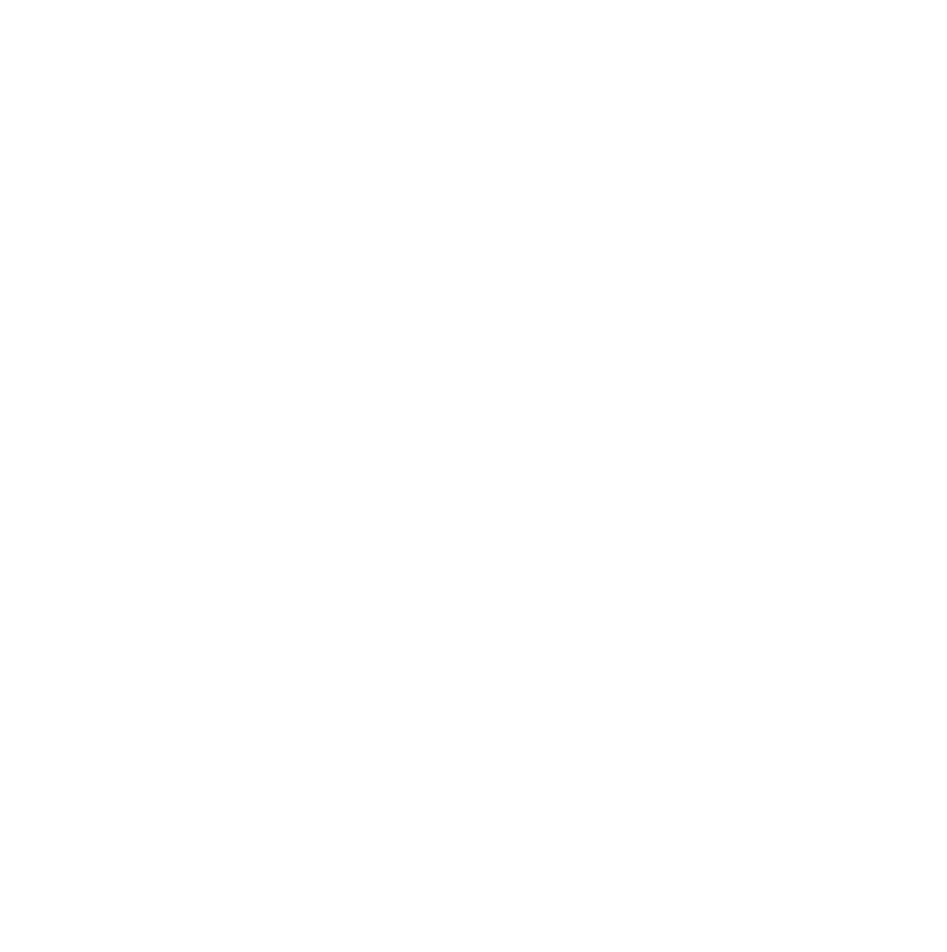
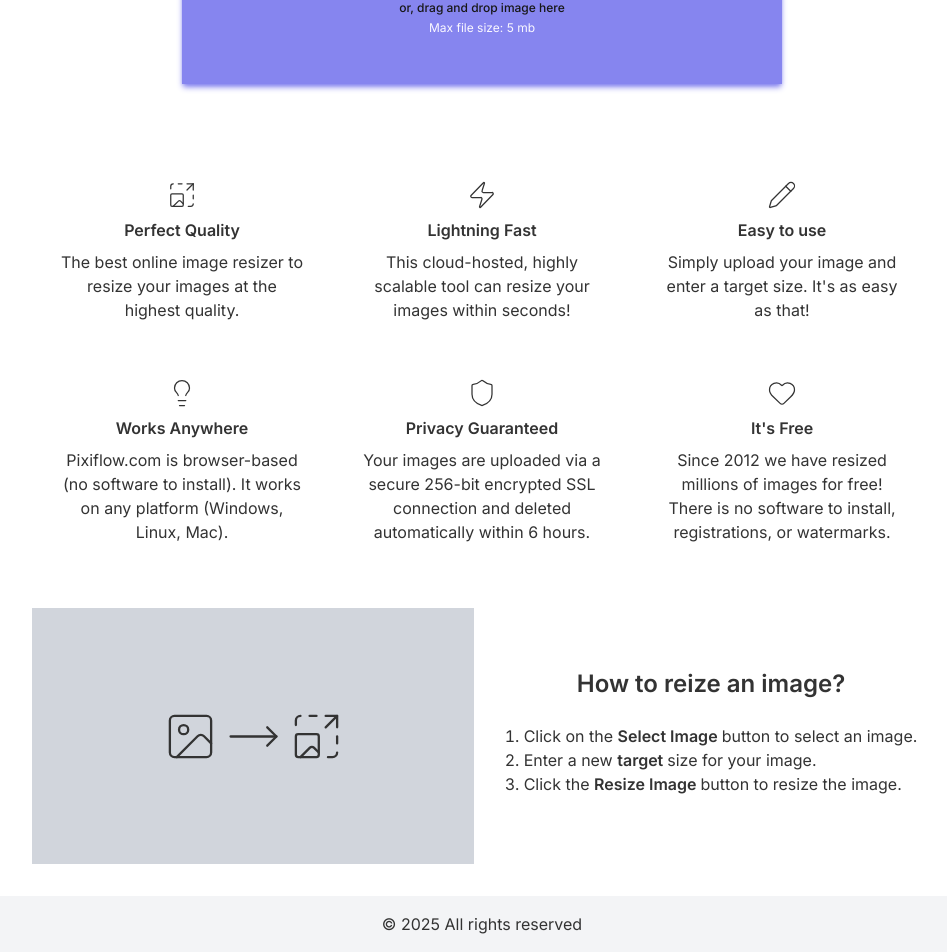
Before and after one commit to aditya-desai-19/Pixiflow, a Next.js app in the folder frontend/: page / in a window 1280 px wide. Shown: the part 467-1419 px from the top of the page, without its empty margins (158-1105 px from the left). Before the commit the page ends 800 px from the top, so only its background shows below. Built offline with nearby package versions, Linux system fonts and the light colour scheme.

Commit message:
Complete basic layout of home page

```diff
--- a/frontend/app/layout.tsx
+++ b/frontend/app/layout.tsx
@@ -1,6 +1,7 @@
 import type { Metadata } from "next"
 import { Inter } from "next/font/google"
 import "./globals.css"
+import Header from "@/components/custom/header"
 
 const inter = Inter({
   subsets: ["latin"],
@@ -20,7 +21,10 @@
   return (
     <html lang="en" className={inter.className}>
       <body>
-        <div className="mx-10">{children}</div>
+        <div className="mx-10">
+          <Header />
+          {children}
+        </div>
       </body>
     </html>
   )
--- a/frontend/app/page.tsx
+++ b/frontend/app/page.tsx
@@ -1,11 +1,17 @@
-import Header from "@/components/custom/header"
-import { Button } from "@/components/ui/button"
-import Image from "next/image"
+import FeaturesGrid from "@/components/custom/home/features-grid"
+import FileInput from "@/components/custom/home/file-input"
+import Footer from "@/components/custom/home/footer"
+import ResizeGuide from "@/components/custom/home/resize-guide"
+import Tagline from "@/components/custom/home/tag-line"
 
 export default function Home() {
   return (
-    <div>
-      <Header />
+    <div className="overflow-auto">
+      <Tagline />
+      <FileInput />
+      <FeaturesGrid />
+      <ResizeGuide />
+      <Footer />
     </div>
   )
 }
--- /dev/null
+++ b/frontend/components/custom/home/features-grid.tsx
@@ -0,0 +1,78 @@
+import {
+  Heart,
+  ImageUpscale,
+  Lightbulb,
+  Pencil,
+  Shield,
+  Zap,
+} from "lucide-react"
+import { ReactNode } from "react"
+
+interface CardItem {
+  logo: ReactNode
+  title: string
+  description: string
+}
+
+const cardItems: CardItem[] = [
+  {
+    logo: <ImageUpscale size={30} strokeWidth={1} strokeOpacity={1} />,
+    title: "Perfect Quality",
+    description:
+      "The best online image resizer to resize your images at the highest quality.",
+  },
+  {
+    logo: <Zap size={30} strokeWidth={1} strokeOpacity={1} />,
+    title: "Lightning Fast",
+    description:
+      "This cloud-hosted, highly scalable tool can resize your images within seconds!",
+  },
+  {
+    logo: <Pencil size={30} strokeWidth={1} strokeOpacity={1} />,
+    title: "Easy to use",
+    description:
+      "Simply upload your image and enter a target size. It's as easy as that!",
+  },
+  {
+    logo: <Lightbulb size={30} strokeWidth={1} strokeOpacity={1} />,
+    title: "Works Anywhere",
+    description:
+      "Pixiflow.com is browser-based (no software to install). It works on any platform (Windows, Linux, Mac).",
+  },
+  {
+    logo: <Shield size={30} strokeWidth={1} strokeOpacity={1} />,
+    title: "Privacy Guaranteed",
+    description:
+      "Your images are uploaded via a secure 256-bit encrypted SSL connection and deleted automatically within 6 hours.",
+  },
+  {
+    logo: <Heart size={30} strokeWidth={1} strokeOpacity={1} />,
+    title: "It's Free",
+    description:
+      "Since 2012 we have resized millions of images for free! There is no software to install, registrations, or watermarks.",
+  },
+]
+
+function GridItem({ logo, title, description }: CardItem) {
+  return (
+    <div className="flex flex-col items-center w-full gap-2 p-4 text-center">
+      <div>{logo}</div>
+      <h2 className="text-base font-semibold">{title}</h2>
+      <p className="text-base text-wrap">{description}</p>
+    </div>
+  )
+}
+
+export default function FeaturesGrid() {
+  return (
+    <div className="flex justify-center items-center my-8 p-4">
+      <div className="w-3/4">
+        <div className="grid grid-cols-3 gap-6">
+          {cardItems.map((c, i) => {
+            return <GridItem key={i} {...c} />
+          })}
+        </div>
+      </div>
+    </div>
+  )
+}
--- /dev/null
+++ b/frontend/components/custom/home/file-input.tsx
@@ -0,0 +1,40 @@
+"use client"
+
+import { Button } from "@/components/ui/button"
+import { Image } from "lucide-react"
+import { ChangeEvent, useRef, useState } from "react"
+
+export default function FileInput() {
+  const inputRef = useRef<HTMLInputElement>(null)
+  const [file, setFile] = useState<File | null>(null)
+
+  //todo
+  const onFileUpload = (e: ChangeEvent<HTMLInputElement>) => {
+    const selected = e.target.files?.[0] ?? null
+    setFile(selected)
+  }
+
+  return (
+    <div className="flex justify-center items-center my-16">
+      <div className="bg-brand-primary w-1/2 p-12 flex flex-col justify-center items-center gap-1 text-surface-secondary shadow-md shadow-brand-primary">
+        <Image size={85} strokeWidth={1} strokeOpacity={1} className="my-2" />
+        <input
+          ref={inputRef}
+          type="file"
+          className="hidden"
+          onChange={onFileUpload}
+        />
+        <Button
+          className="bg-surface-primary text-primary text-xl hover:bg-surface-secondary cursor-pointer w-52 p-8 my-1"
+          onClick={() => inputRef.current?.click()}
+        >
+          {"Select image"}
+        </Button>
+        <p className="text-xs text-primary font-medium">
+          {"or, drag and drop image here"}
+        </p>
+        <p className="text-xs">{"Max file size: 5 mb"}</p>
+      </div>
+    </div>
+  )
+}
--- /dev/null
+++ b/frontend/components/custom/home/footer.tsx
@@ -0,0 +1,7 @@
+export default function Footer() {
+  return (
+    <div className="bg-gray-100 mt-8 p-4">
+      <p className="text-center">&copy; {"2025 All rights reserved"}</p>
+    </div>
+  )
+}
--- /dev/null
+++ b/frontend/components/custom/home/resize-guide.tsx
@@ -0,0 +1,57 @@
+import { Image, ImageUpscale, MoveRight } from "lucide-react"
+
+interface Instruction {
+  start: string
+  bold: string
+  end: string
+}
+
+const instructions: Instruction[] = [
+  {
+    start: "Click on the",
+    bold: "Select Image",
+    end: "button to select an image.",
+  },
+  {
+    start: "Enter a new",
+    bold: "target",
+    end: "size for your image.",
+  },
+  {
+    start: "Click the",
+    bold: "Resize Image",
+    end: "button to resize the image.",
+  },
+]
+
+export default function ResizeGuide() {
+  return (
+    <div className="flex justify-center items-center my-8">
+      <div className="flex w-3/4 h-64 gap-4">
+        <div className="bg-gray-300 flex justify-center w-full">
+          <div className="flex justify-center items-center gap-2 w-full">
+            <Image size={55} strokeWidth={1} strokeOpacity={1} />
+            <MoveRight size={55} strokeWidth={1} strokeOpacity={1} />
+            <ImageUpscale size={55} strokeWidth={1} strokeOpacity={1} />
+          </div>
+        </div>
+        <div className="w-full">
+          <div className="flex flex-col justify-center items-center h-full">
+            <h2 className="text-2xl font-semibold text-center my-2">
+              {"How to reize an image?"}
+            </h2>
+            <ol className="list-decimal list-inside my-4 text-base">
+              {instructions.map((ins, i) => (
+                <li key={i}>
+                  <span>{`${ins.start} `} </span>
+                  <span className="font-semibold">{`${ins.bold} `} </span>
+                  <span>{ins.end}</span>
+                </li>
+              ))}
+            </ol>
+          </div>
+        </div>
+      </div>
+    </div>
+  )
+}
--- /dev/null
+++ b/frontend/components/custom/home/tag-line.tsx
@@ -0,0 +1,10 @@
+export default function Tagline() {
+  return (
+    <div className="flex justify-center items-center my-8">
+      <div className="flex flex-col gap-2">
+        <h1 className="text-3xl text-center font-semibold">{"Pixiflow"}</h1>
+        <p className="text-xl">{"Easily resize images for free."}</p>
+      </div>
+    </div>
+  )
+}
```
